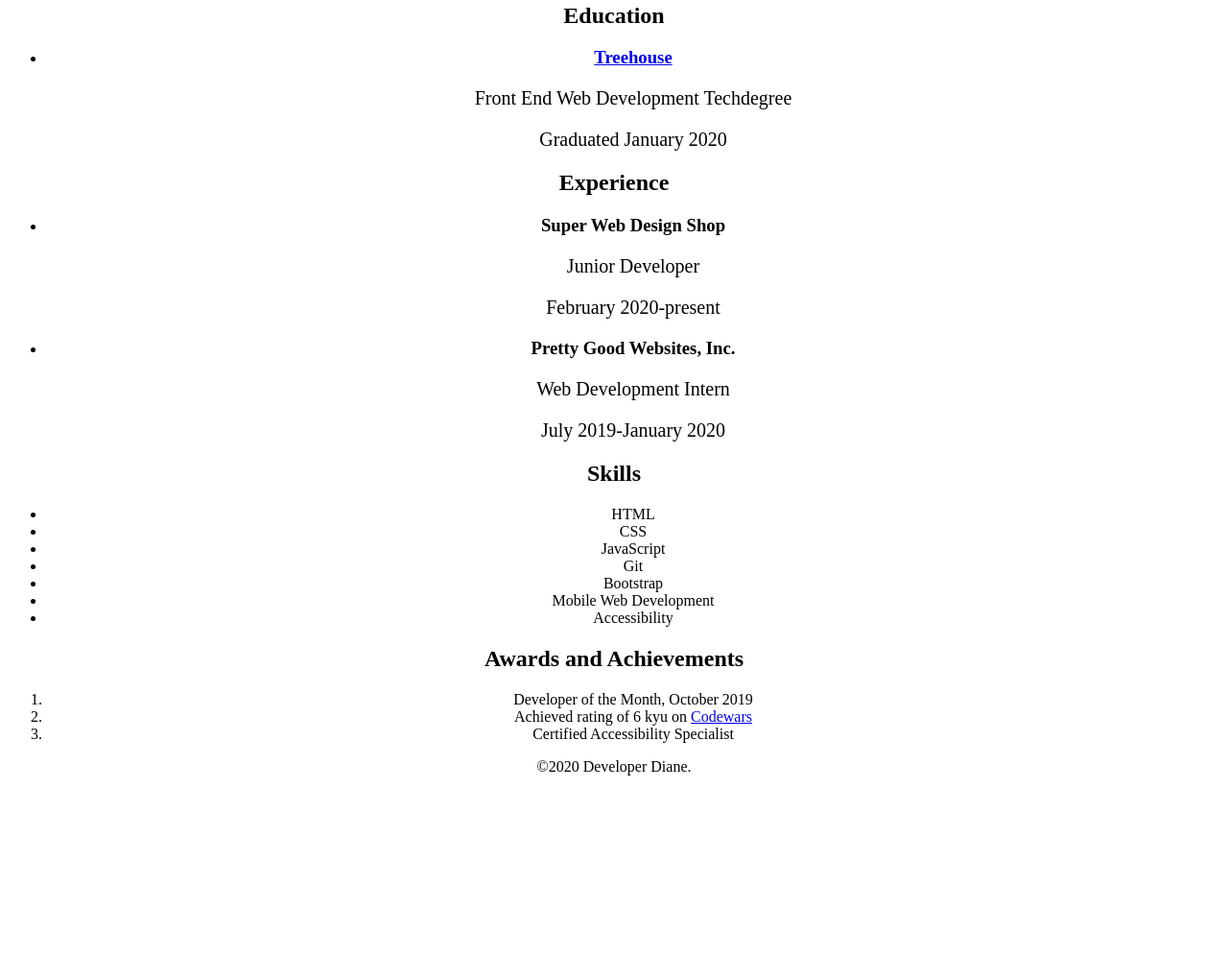
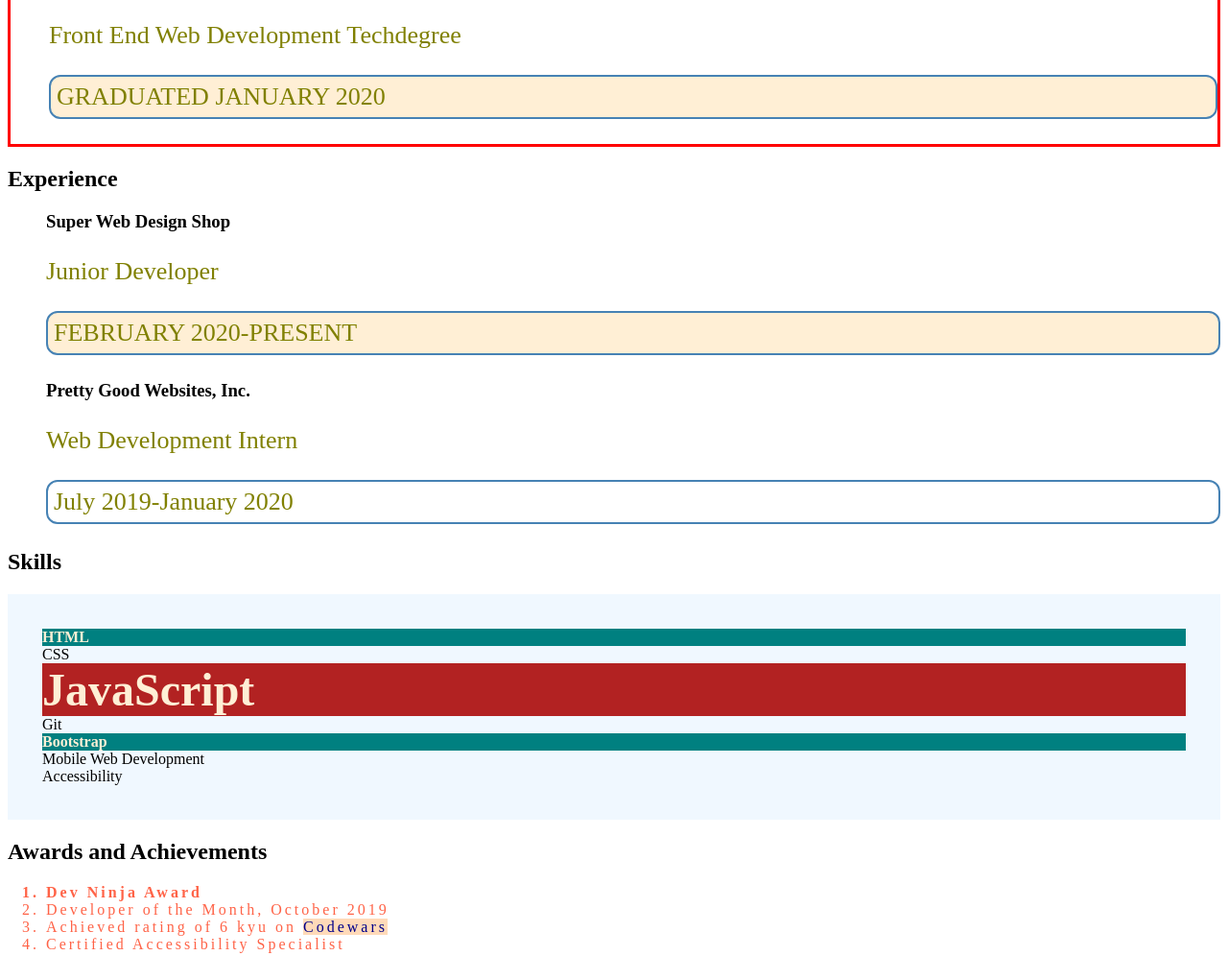
Before and after one commit to idamian23/team-tree-house, a plain HTML site: page css-basics/index.html in a window 1280 px wide. Shown: the part 831-1827 px from the top of the page at 96% size. Before the commit the page ends 1647 px from the top, so only its background shows below. Drawn offline with Linux system fonts and the light colour scheme.

Commit message:
css basics

```diff
--- a/css-basics/css/style.css
+++ b/css-basics/css/style.css
@@ -1,13 +1,100 @@
-body{
-    text-align: center;
+/* Universal selector - every element at once */
+/*
+*{
+    margin: 0;
+    padding: 0;
+    color: red;
+}*/
+
+/* Element selector = type selector*/
+p{
+    color: olive;
+    font-size: 26px;
+}
+
+footer{
+    background-color: lightcoral;
 }
 
 header{
     background-color: orange;
 }
-h1{
-    font-size: 90px;
+
+header p {
+    background-color: snow;
+    border-bottom:1px solid gray ;
 }
-p{
-    font-size: 20px;
+
+a:link{
+    color: darkblue;
+    background-color: peachpuff;
+    text-decoration: none;
 }
+
+a:visited{
+    color: seagreen;
+}
+
+a:hover{
+    text-decoration:underline ;
+}
+
+img:hover{
+    border: 8px solid blue;
+    border-radius: 8px;
+}
+
+a:focus{
+    color: white;
+    background-color: orange;
+}
+
+/* ID Selector -> one ID / element but 1 element can have multiple ID's */
+#education{
+    border: 3px solid red;
+}
+
+ol li{
+    letter-spacing: 3px;
+    color: tomato;
+}
+
+ol li:first-child{
+    font-weight: bold;
+}
+
+ul li{
+    list-style: none;
+}
+
+#education h3{
+    font-family: Arial, sans-serif;
+    font-size: 32px;
+}
+
+#skills-list{
+    background-color: aliceblue;
+    padding: 36px;
+}
+
+.top-skill{
+    font-weight: bold;
+    background-color: teal;
+    color: papayawhip;
+}
+
+.date{
+    border: 2px solid steelblue;
+    border-radius: 12px;
+    padding: 6px;
+}
+
+.special{
+    text-transform: uppercase;
+    background-color: papayawhip;
+}
+
+#proud{
+    font-size: 48px;
+    background-color: firebrick;
+}
--- a/css-basics/index.html
+++ b/css-basics/index.html
@@ -16,13 +16,13 @@
       </address>
       <img src="developer-diane.jpg" alt="Developer Diane coding on her laptop.">
     </header>
-    <section>
+    <section id="education">
       <h2>Education</h2>
       <ul>
         <li>
           <h3><a href="https://teamtreehouse.com">Treehouse</a></h3>
           <p>Front End Web Development Techdegree</p>
-          <p>Graduated January 2020</p>
+          <p class="date special">Graduated January 2020</p>
         </li>
       </ul>
     </section>
@@ -32,23 +32,23 @@
         <li>
           <h3>Super Web Design Shop</h3>
           <p>Junior Developer</p>
-          <p>February 2020-present</p>
+          <p class="date special">February 2020-present</p>
         </li>
         <li>
           <h3>Pretty Good Websites, Inc.</h3>
           <p>Web Development Intern</p>
-          <p>July 2019-January 2020</p>
+          <p class="date">July 2019-January 2020</p>
         </li>
       </ul>
     </section>
     <section>
       <h2>Skills</h2>
-      <ul>
-        <li>HTML</li>
+      <ul id="skills-list">
+        <li class="top-skill">HTML</li>
         <li>CSS</li>
-        <li>JavaScript</li>
+        <li class="top-skill" id="proud">JavaScript</li>
         <li>Git</li>
-        <li>Bootstrap</li>
+        <li class="top-skill">Bootstrap</li>
         <li>Mobile Web Development</li>
         <li>Accessibility</li>
       </ul>
@@ -56,6 +56,7 @@
     <section>
       <h2>Awards and Achievements</h2>
       <ol>
+        <li>Dev Ninja Award</li>
         <li>Developer of the Month, October 2019</li>
         <li>Achieved rating of 6 kyu on <a href="https://www.codewars.com/">Codewars</a></li>
         <li>Certified Accessibility Specialist</li>
```
